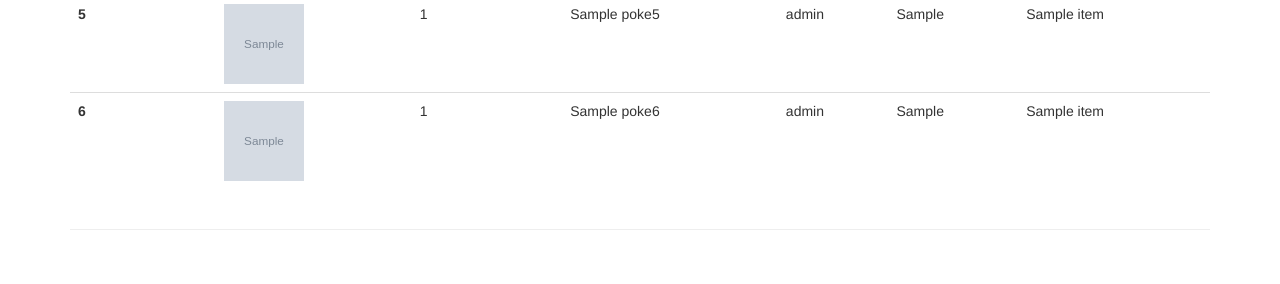
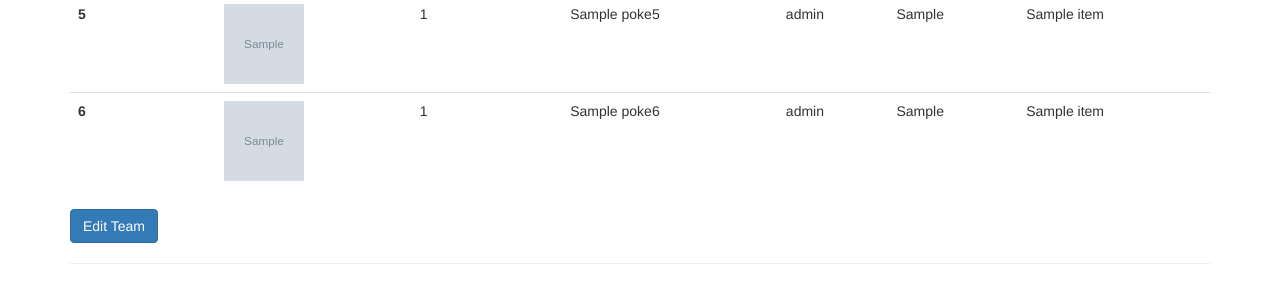
Before and after one commit to ZachBrader/Project-5-CSS436, a Flask app: template app/templates/pokemon/teampage.html in a window 1280 px wide. Shown: the part 619-903 px from the top of the page. Before the commit the page ends 849 px from the top, so only its background shows below. Run offline with Flask 2, Linux system fonts and the light colour scheme; the template is opened without the code that fills it: most values are stand-ins (such as "Sample title", 1, 10 or a date in 2020); grey boxes marked "Sample" are stand-in pictures; some libraries are stand-ins or nearby versions.

Commit message:
Edit team button

```diff
--- a/app/templates/pokemon/teampage.html
+++ b/app/templates/pokemon/teampage.html
@@ -83,6 +83,8 @@
 {% if less_than_cap %}
 <a href="{{ url_for('poke.addnewpokemon', username=team.UserName, teamname=team.TeamName)}}"><button type="button" class="btn btn-primary">Add New Pokemon</button></a>
 {% endif %}
+<a href="{{ url_for('poke.editteam', username=team.UserName, teamname=team.TeamName)}}"><button type="button" class="btn btn-primary">Edit Team</button></a>
+
 <hr>
 {% endfor %}
 {% endblock %}
```
